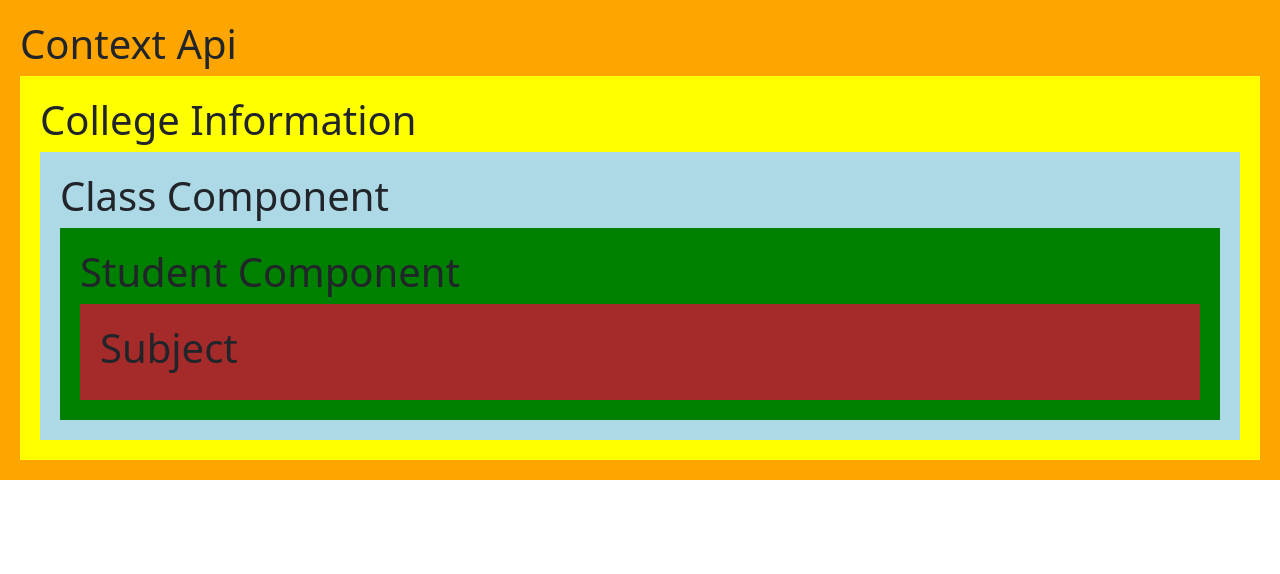
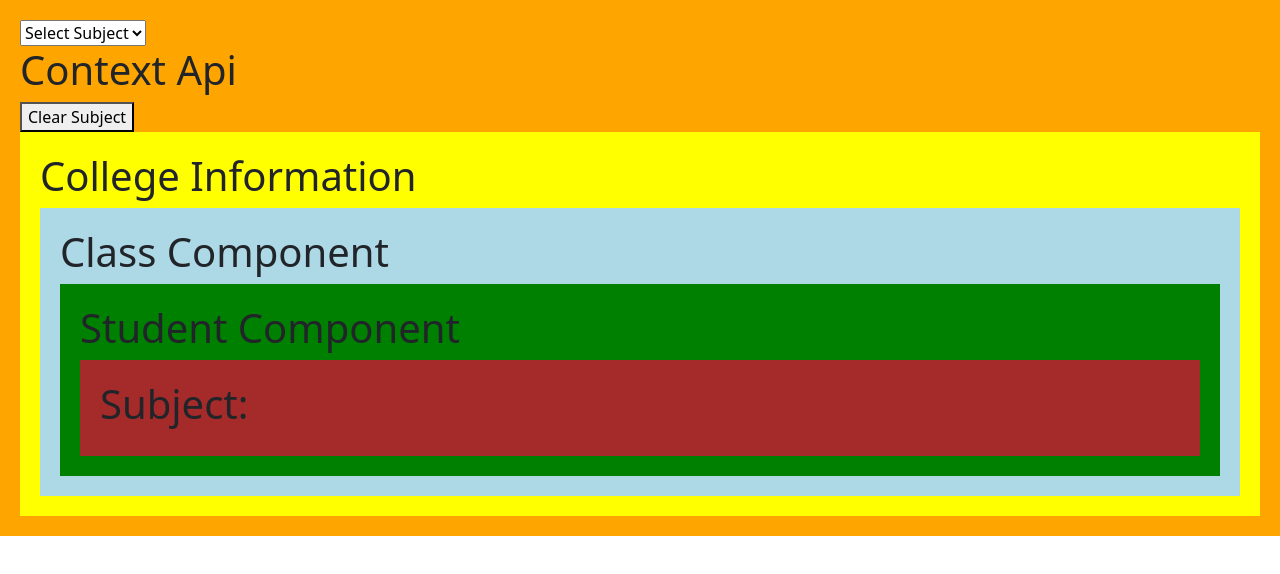
Before and after one commit to MAnwarulhaq/my-react-app, a React (Create React App) app: page / in a window 1280 px wide. Shown: the top 574 px of the page. Built offline with nearby package versions, Linux system fonts and the light colour scheme.

Commit message:
Context Api

```diff
--- a/src/ContextApi/ContextApi.jsx
+++ b/src/ContextApi/ContextApi.jsx
@@ -1,10 +1,22 @@
-import React from 'react'
+import React, { useState } from 'react'
 import CollegeInfo from './CollegeInfo'
+import { SubjectData } from './CollegeData'
 const ContextApi = () => {
+  const [subjectInfo,setSubjectInfo]=useState("")
   return (
     <div style={{backgroundColor:"orange", padding:"20px"}}>
-        <h1>Context Api</h1>
+        <SubjectData.Provider value={subjectInfo}>
+          <select value={subjectInfo} name="" id="" onChange={(e)=>setSubjectInfo(e.target.value)}>
+            <option value="">Select Subject</option>
+            <option value="Math">MAth</option>
+            <option value="English">English</option>
+            <option value="urdu">Urdu</option>
+            <option value="Islamiat">Islamiat</option>
+          </select>
+          <h1>Context Api</h1>
+          <button onClick={()=>setSubjectInfo("")}>Clear Subject</button>
         <CollegeInfo/>
+        </SubjectData.Provider>
     </div>
   )
 }
--- a/src/ContextApi/Subject.jsx
+++ b/src/ContextApi/Subject.jsx
@@ -6,7 +6,7 @@ const Subject = () => {
     const subject=useContext(SubjectData)
   return (
     <div  style={{backgroundColor:"brown", padding:"20px"}}>
-        <h1>Subject</h1>
+        <h1>Subject:{subject}</h1>
     </div>
   )
 }
```
